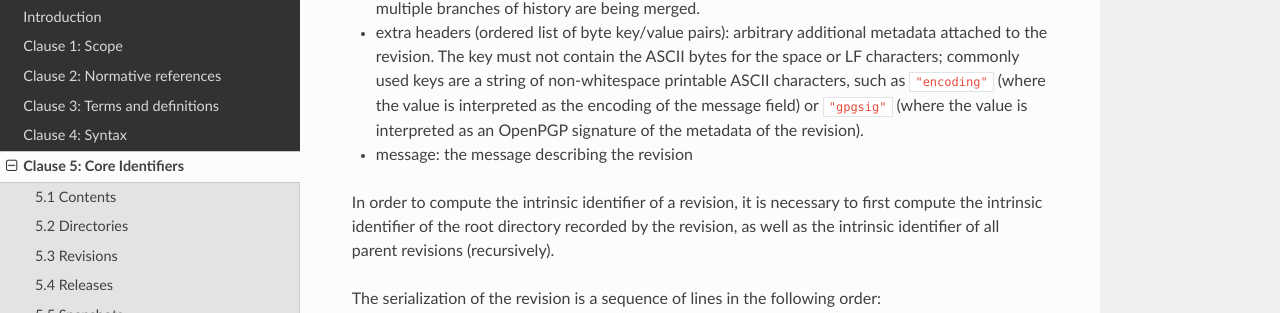
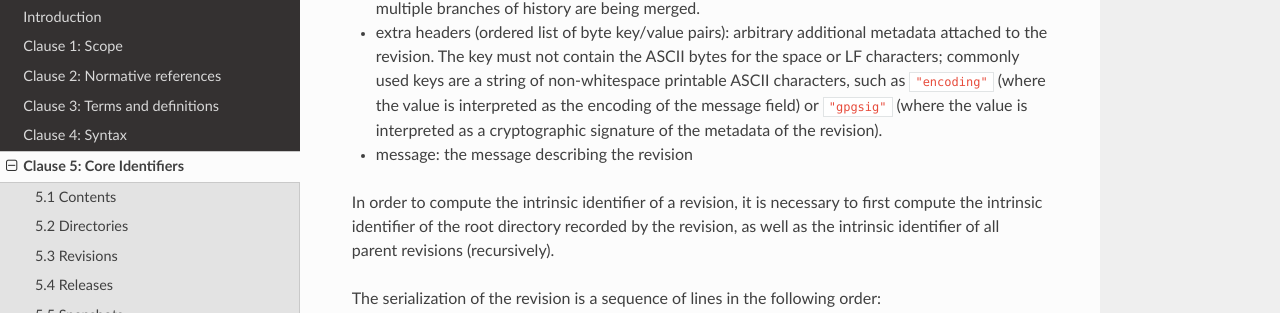
Before and after one commit to swhid/specification, an MkDocs documentation site: the page built from Chapters/5.Core_identifiers.md, in a window 1280 px wide and 900 px high, scrolled down 2534 px. Shown: the part 162-475 px from the top of the window. Built offline with MkDocs 1.6.1, drawn with Linux system fonts in a browser that asks for light colours; nearby versions of some CDN libraries.

Commit message:
OpenPGP -> cryptographic
gpgsig in revisions not necessarily OpenPGP

Signed-off-by: Castedo Ellerman <castedo@castedo.com>

```diff
--- a/Chapters/5.Core_identifiers.md
+++ b/Chapters/5.Core_identifiers.md
@@ -91,7 +91,7 @@
 - committer timezone offset (arbitrary byte sequence): UTC offset at which the revision was committed, usually an ASCII-encoded [+/-]HHMM specification.
 - directory (mandatory): the root directory recorded by the revision
 - parent revisions (ordered list of revisions): the immediately preceding revisions in the development timeline. Can be empty for an initial revision, and have multiple revisions when multiple branches of history are being merged.
-- extra headers (ordered list of byte key/value pairs): arbitrary additional metadata attached to the revision. The key must not contain the ASCII bytes for the space or LF characters; commonly used keys are a string of non-whitespace printable ASCII characters, such as `"encoding"` (where the value is interpreted as the encoding of the message field) or `"gpgsig"` (where the value is interpreted as an OpenPGP signature of the metadata of the revision).
+- extra headers (ordered list of byte key/value pairs): arbitrary additional metadata attached to the revision. The key must not contain the ASCII bytes for the space or LF characters; commonly used keys are a string of non-whitespace printable ASCII characters, such as `"encoding"` (where the value is interpreted as the encoding of the message field) or `"gpgsig"` (where the value is interpreted as a cryptographic signature of the metadata of the revision).
 - message: the message describing the revision
 
 In order to compute the intrinsic identifier of a revision, it is necessary to first compute the intrinsic identifier of the root directory recorded by the revision, as well as the intrinsic identifier of all parent revisions (recursively).
```
